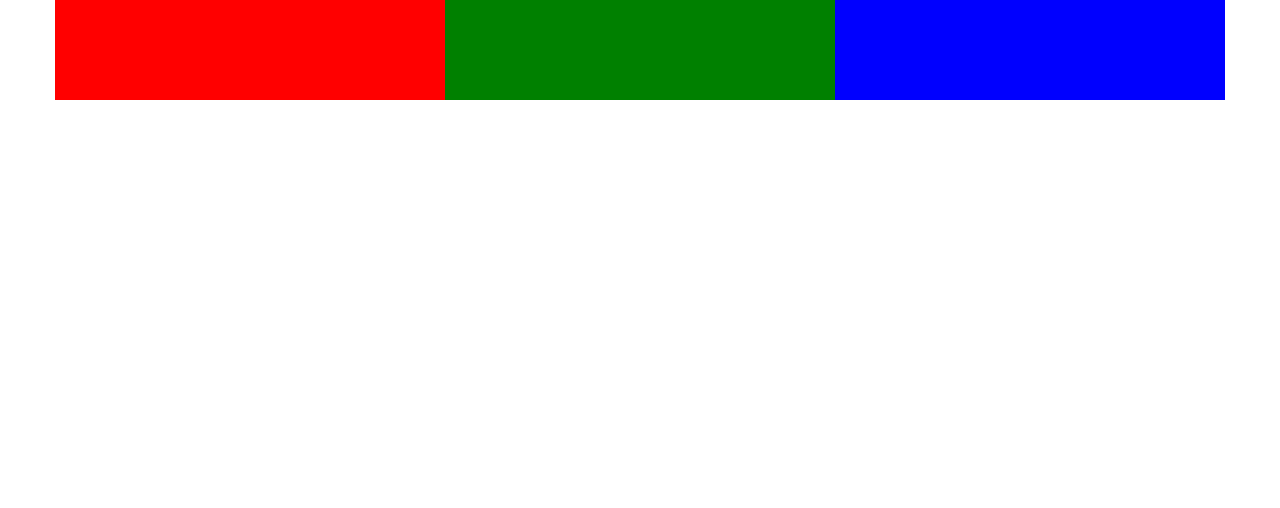
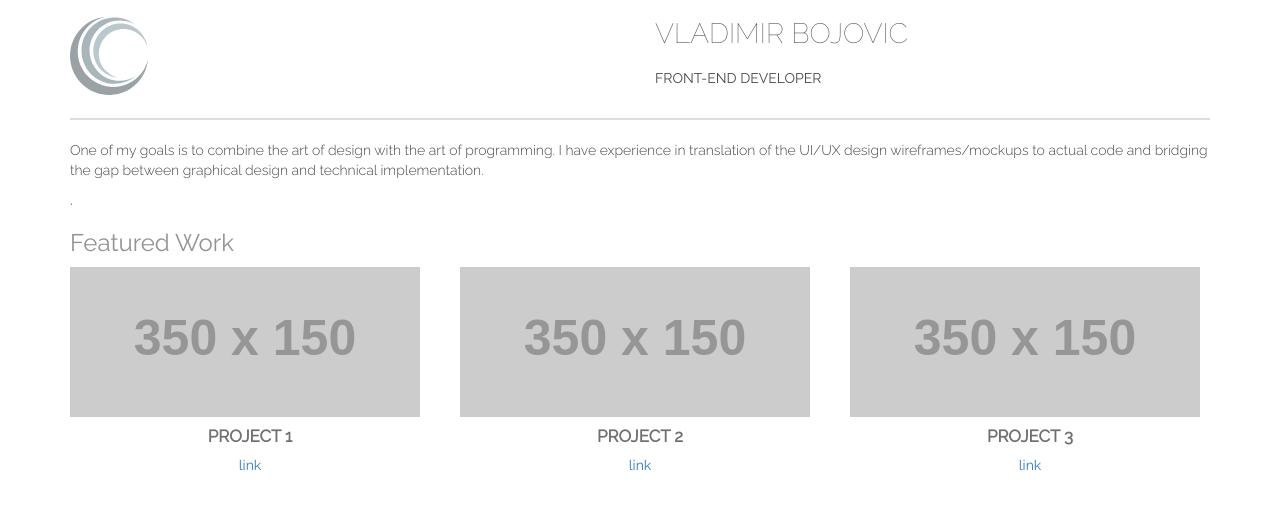
Before and after one commit to VladTzaru/Portfolio, a plain HTML site: page index.html in a window 1280 px wide. Drawn offline with Linux system fonts and the light colour scheme; placeholder pictures from the web are drawn by us.

Commit message:
Layout updates

```diff
--- a/css/style.css
+++ b/css/style.css
@@ -1,13 +1,89 @@
-.box {
-  height: 100px;
+/** {
+border: 1px solid red;
+}*/
+
+body {
+  font-family: 'Raleway', sans-serif;
+  color: #44494c;
+  font-weight: 400;
 }
 
-.red {
-  background-color: red;
+figure {
+  margin: 0;
 }
-.green {
-  background-color: green;
+
+figcaption {
+  text-align: center;
 }
-.blue {
-  background-color: blue;
+
+.logo {
+  opacity: .5;
+  max-width: 78px;
+  margin-top: 1.2em;
 }
+
+.text-dim {
+  color: rgba(68, 73, 76, 0.59);
+}
+
+.main-title {
+  font-weight: 100;
+  text-transform: uppercase;
+}
+
+.subtitle {
+  font-weight: 400;
+  text-transform: uppercase;
+}
+
+.main-banner {
+  display: none;
+}
+
+.header-divider {
+  border: 1.5px solid rgba(120, 144, 156, 0.29);
+}
+
+.normal-text {
+  font-weight: 300;
+}
+
+.caption {
+  font-size: 1.2em;
+  text-transform: uppercase;
+  font-weight: 600;
+  color: rgba(0, 0, 0, 0.56);
+}
+
+/* Media Queries*/
+
+@media screen and (max-width: 500px) {
+  .logo {
+    width: 60px;
+    display: block;
+    margin: 24px auto 8px;
+  }
+
+  .subtitle {
+    text-align: center;
+    font-size: 1.4em;
+  }
+
+  .main-title {
+    text-align: center;
+    font-size: 2.6em;
+    margin-bottom: 4px;
+  }
+
+  .header-divider {
+    width: 50vw;
+  }
+
+  .normal-text {
+    font-size: 1.3em;
+  }
+
+  .text-dim {
+    text-align: center;
+  }
+}
--- a/index.html
+++ b/index.html
@@ -6,17 +6,78 @@
     <meta name="description" content="Portfolio project">
     <meta name="author" content="//www.facebook.com/vladimir.bojovic.3551">
     <title>My Portfolio</title>
+    <link href="https://fonts.googleapis.com/css?family=Raleway:100,300,400" rel="stylesheet">
     <link rel="stylesheet" href="/css/bootstrap.min.css">
     <link rel="stylesheet" href="/css/normalize.css">
     <link rel="stylesheet" href="css/style.css">
   </head>
   <body>
+
+    <!-- Header -->
     <div class="container">
       <div class="row">
-        <div class="col-md-4 red box"></div>
-        <div class="col-md-4 green box"></div>
-        <div class="col-md-4 blue box"></div>
+        <div class="col-md-6"><img class="logo" src="images/logo.svg" alt="Logo"></div>
+        <div class="col-md-6">
+          <h1 class="main-title">Vladimir Bojovic</h1>
+          <p class="subtitle">Front-end Developer</p>
+        </div>
+        <div class="col-md-12">
+          <hr class="header-divider">
+        </div>
       </div>
     </div>
+
+    <!-- Banner -->
+    <section class="container">
+      <div class="row">
+        <div class="col-md-12">
+          <p class="normal-text">One of my goals is to combine the art of design with the art of programming. I have experience in translation of the UI/UX design wireframes/mockups to actual code and bridging the gap between graphical design and technical implementation.</p>.
+        </div>
+        <div class="col-md-12 main-banner"><img src="" alt="Main Banner"></div>
+      </div>
+    </section>
+
+    <!-- Featured Work -->
+    <article class="container">
+      <div class="row">
+        <div class="col-md-12 text-dim"><h3>Featured Work</h3></div>
+        <!-- Project1 -->
+        <div class="col-md-4">
+          <figure>
+            <img class="img-responsive" src="https://placehold.it/350x150" alt="Project 1">
+            <figcaption>
+              <h5 class="caption">Project 1</h5>
+              <p><a href="#">link</a></p>
+            </figcaption>
+          </figure>
+        </div>
+
+        <!-- Project2 -->
+        <div class="col-md-4">
+          <figure>
+            <img class="img-responsive" src="https://placehold.it/350x150" alt="Project 2">
+            <figcaption>
+              <h5 class="caption">Project 2</h5>
+              <p><a href="#">link</a></p>
+            </figcaption>
+          </figure>
+        </div>
+
+        <!-- Project3 -->
+        <div class="col-md-4">
+          <figure>
+            <img class="img-responsive" src="https://placehold.it/350x150" alt="Project 3">
+            <figcaption>
+              <h5 class="caption">Project 3</h5>
+              <p><a href="#">link</a></p>
+            </figcaption>
+          </figure>
+        </div>
+      </div>
+    </article>
+
+    <!-- Footer -->
+    <footer></footer>
+
   </body>
 </html>
```
Also changed, not shown: images/logo.svg (added).
